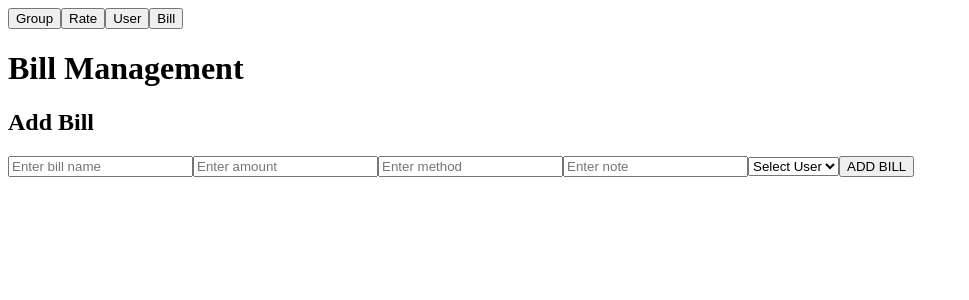
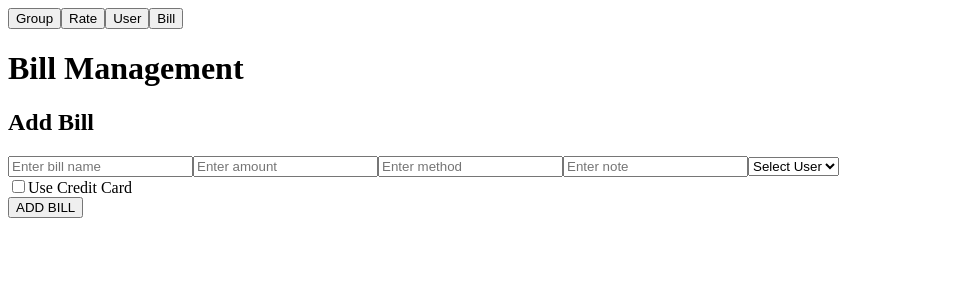
Before and after one commit to WordHanDa/split, a React (Create React App) app in the folder split/: page /bill in a window 1280 px wide. Shown: the top 300 px of the page, without its empty margins (0-969 px from the left). Built offline with nearby package versions, Linux system fonts and the light colour scheme.

Commit message:
Update AddBill.js

```diff
--- a/split/src/components/AddBill.js
+++ b/split/src/components/AddBill.js
@@ -14,6 +14,7 @@ const AddBill = () => {
     const [groupId, setGroupId] = useState(null);
     const [userId, setUserId] = useState("");
     const [users, setUsers] = useState([]);
+    const [createCard, setCreateCard] = useState(false); // 新增狀態來追蹤是否勾選信用卡
 
     useEffect(() => {
         // 從 cookies 中讀取選擇的群組 ID
@@ -46,6 +47,7 @@ const AddBill = () => {
         console.log("Method:", method);
         console.log("Group ID:", groupId);
         console.log("User ID:", userId);
+        console.log("Create Card:", createCard);
 
         if (!billName.trim() || !amount.trim() || !method.trim() || !groupId || !userId) {
             toast.error("All fields are required");
@@ -64,7 +66,7 @@ const AddBill = () => {
           note: note,
           create_time: createTime, // 使用符合 MySQL 格式的日期時間值
           rate_id: 1, // 假設匯率 ID 為 1，你可以根據實際情況修改
-          create_card: 1, // 假設創建卡片 ID 為 1，你可以根據實際情況修改
+          create_card: createCard ? 1 : 0, // 根據是否勾選信用卡來設定值
           your_rate_id: 1 // 假設你的匯率 ID 為 1，你可以根據實際情況修改
         }, {
           headers: {
@@ -78,6 +80,7 @@ const AddBill = () => {
           setMethod("");  // Clear input after submission
           setNote("");  // Clear input after submission
           setUserId("");  // Clear input after submission
+          setCreateCard(false);  // Clear checkbox after submission
           toast.success("Bill added successfully!");  // Show success notification
         })
         .catch((error) => {
@@ -121,6 +124,14 @@ const AddBill = () => {
                     </option>
                 ))}
             </select>
+            <div>
+                <input
+                    type="checkbox"
+                    checked={createCard}
+                    onChange={(event) => setCreateCard(event.target.checked)}
+                />
+                <label>Use Credit Card</label>
+            </div>
             <button onClick={addBill}>ADD BILL</button>
             <ToastContainer />
         </div>
```
